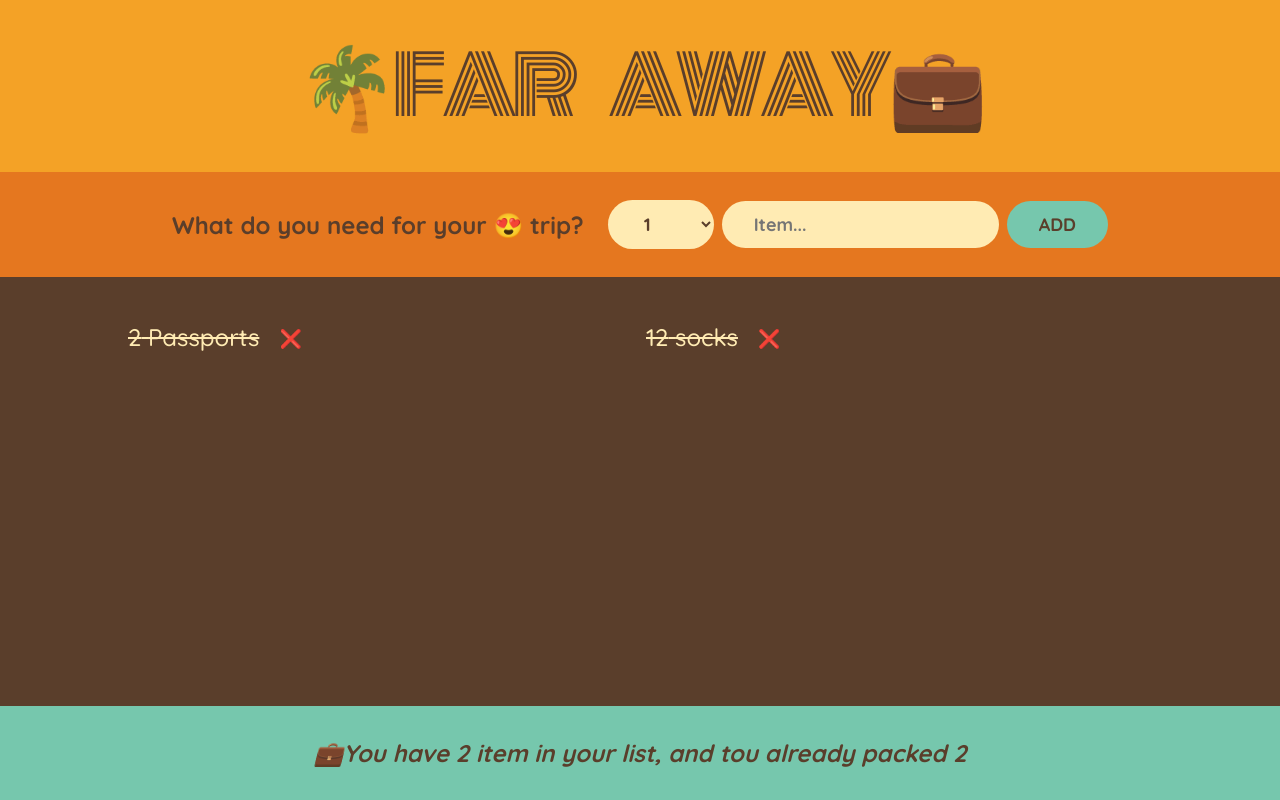
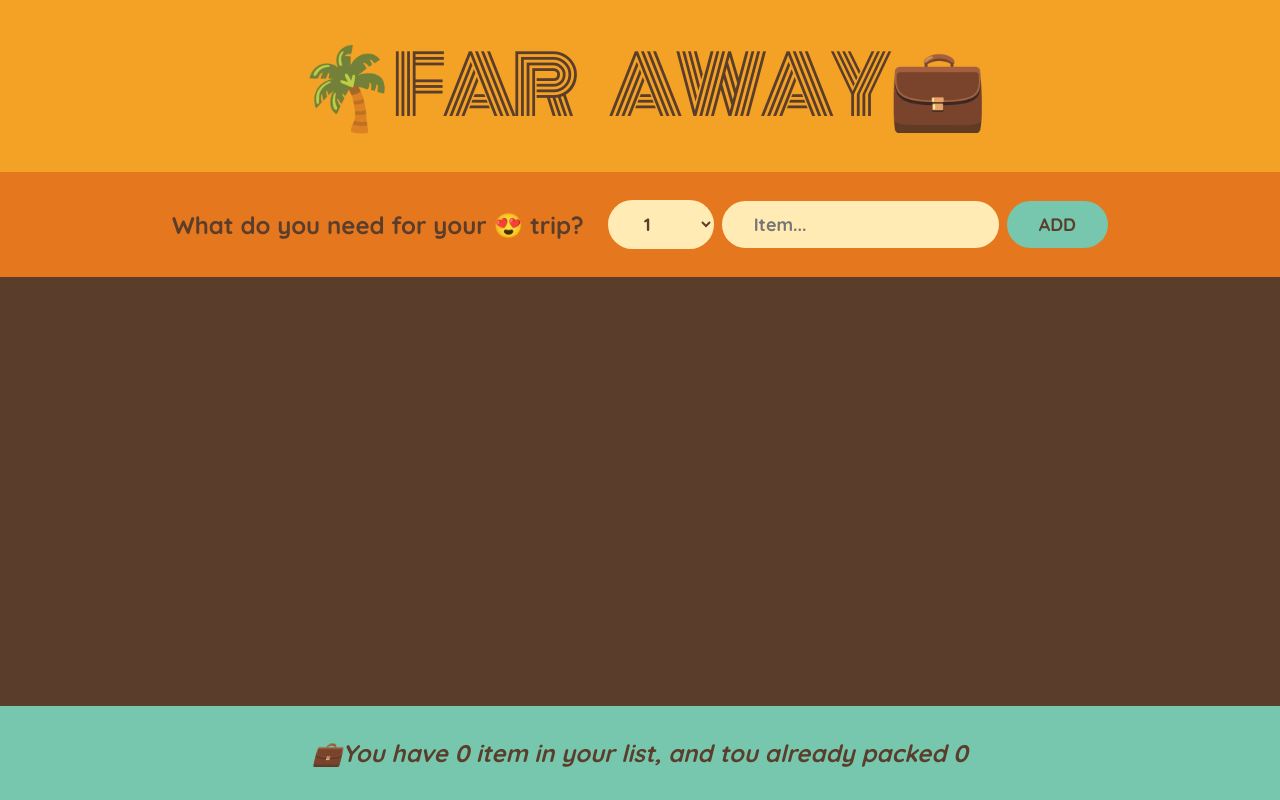
Before and after one commit to Rahaf-Zourob/booking-trip, a React (Create React App) app: page / in a window 1280 px wide. Built offline with nearby package versions, Linux system fonts and the light colour scheme.

Commit message:
Lift state up

```diff
--- a/src/App.js
+++ b/src/App.js
@@ -1,51 +1,16 @@
 import { useState } from "react"
-const initialItems = [
-  {
-    id: 1,
-    description: "Passports",
-    quantity: 2,
-    packed: true
-  },
-  {
-    id: 2,
-    description: "socks",
-    quantity: 12,
-    packed: true
-  },
-]
 export default function App() {
-  const [items, setItems] = useState(initialItems)
-  const [description, setDescription] = useState("")
-  const [quantity, setQuantity] = useState(1)
-  function handelChangeItem(event) {
-    setDescription(event.target.value)
-  }
-  function handelChangeQuantity(event) {
-    setQuantity(event.target.value)
-  }
-  function handelAddItem() {
+  const [items, setItems] = useState([])
+  function handelAddItem(newItem) {
     setItems((item) => [
       ...item,
-      {
-        id: Date.now(),
-        description,
-        quantity,
-        packed: false
-      }
+      newItem
     ])
-  }
-  function handelSubmit(event) {
-    event.preventDefault()
-    if (description) {
-      handelAddItem()
-      setDescription("")
-      setQuantity(1)
-    } else return null
   }
   return (
     <div className="app">
       <Logo />
-      <Form handelSubmit={handelSubmit} item={items} handelAddItem={handelAddItem} handelChangeItem={handelChangeItem} handelChangeQuantity={handelChangeQuantity} quantity={quantity} description={description} />
+      <Form handelAddItem={handelAddItem} />
       <PackingList items={items} />
       <Stats items={items} />
     </div>
@@ -55,7 +20,29 @@ export default function App() {
 function Logo() {
   return (<h1>🌴Far Away💼</h1>)
 }
-function Form({ handelAddItem, item, handelSubmit, handelChangeQuantity, quantity, description, handelChangeItem }) {
+function Form({ handelAddItem }) {
+  const [description, setDescription] = useState("")
+  const [quantity, setQuantity] = useState(1)
+  const newItem = {
+    id: Date.now(),
+    quantity,
+    description,
+    packed: false
+  }
+  function handelSubmit(event) {
+    event.preventDefault()
+    if (description) {
+      handelAddItem(newItem)
+      setDescription("")
+      setQuantity(1)
+    } else return null
+  }
+  function handelChangeItem(event) {
+    setDescription(event.target.value)
+  }
+  function handelChangeQuantity(event) {
+    setQuantity(event.target.value)
+  }
   return (
     <form className="add-form" onSubmit={handelSubmit}>
       <h3>What do you need for your 😍 trip?</h3>
```
